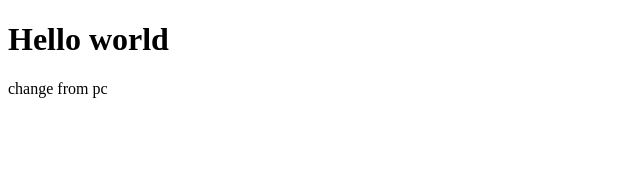
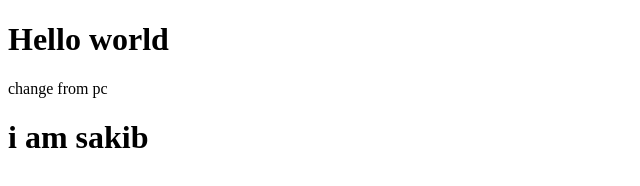
Before and after one commit to aboutSakib/github, a plain HTML site: page index.html in a window 1280 px wide. Shown: the whole page, without its empty margins (0-640 px from the left). Drawn offline with Linux system fonts and the light colour scheme.

Commit message:
change something

```diff
--- a/index.html
+++ b/index.html
@@ -8,5 +8,6 @@
   <body>
     <h1>Hello world</h1>
     <p>change from pc</p>
+    <h1>i am sakib</h1>
   </body>
 </html>
```
